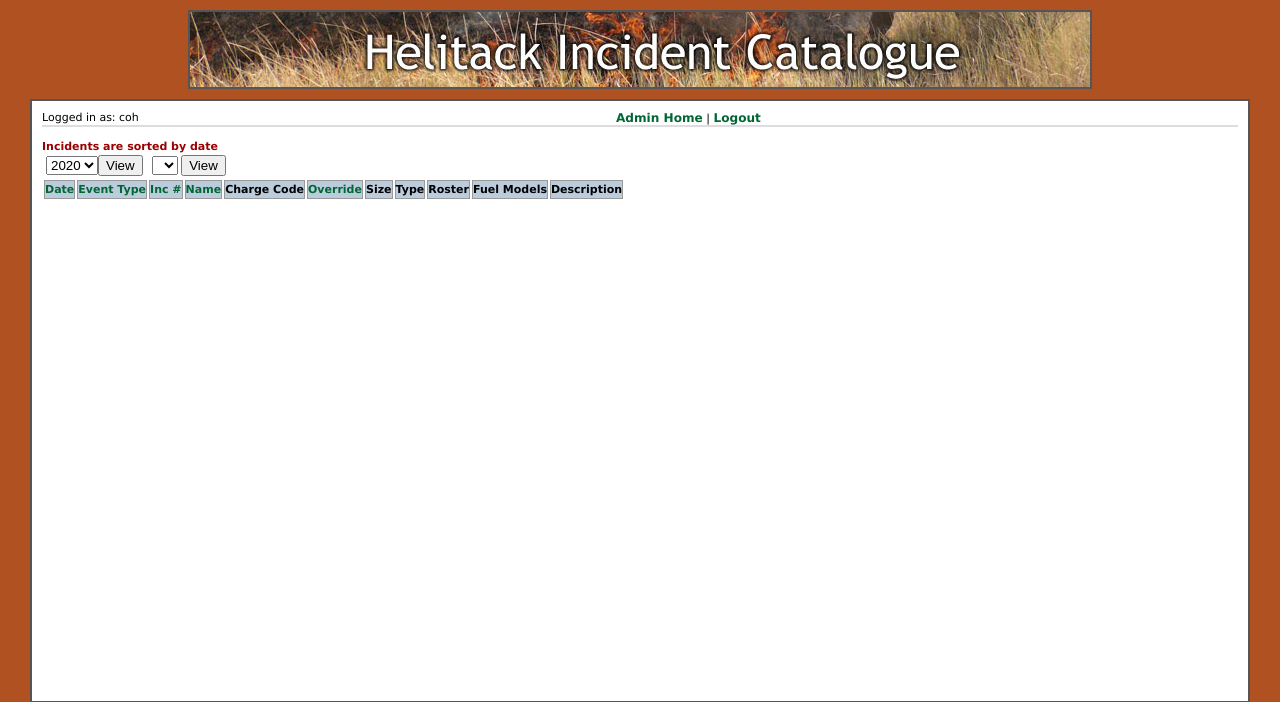
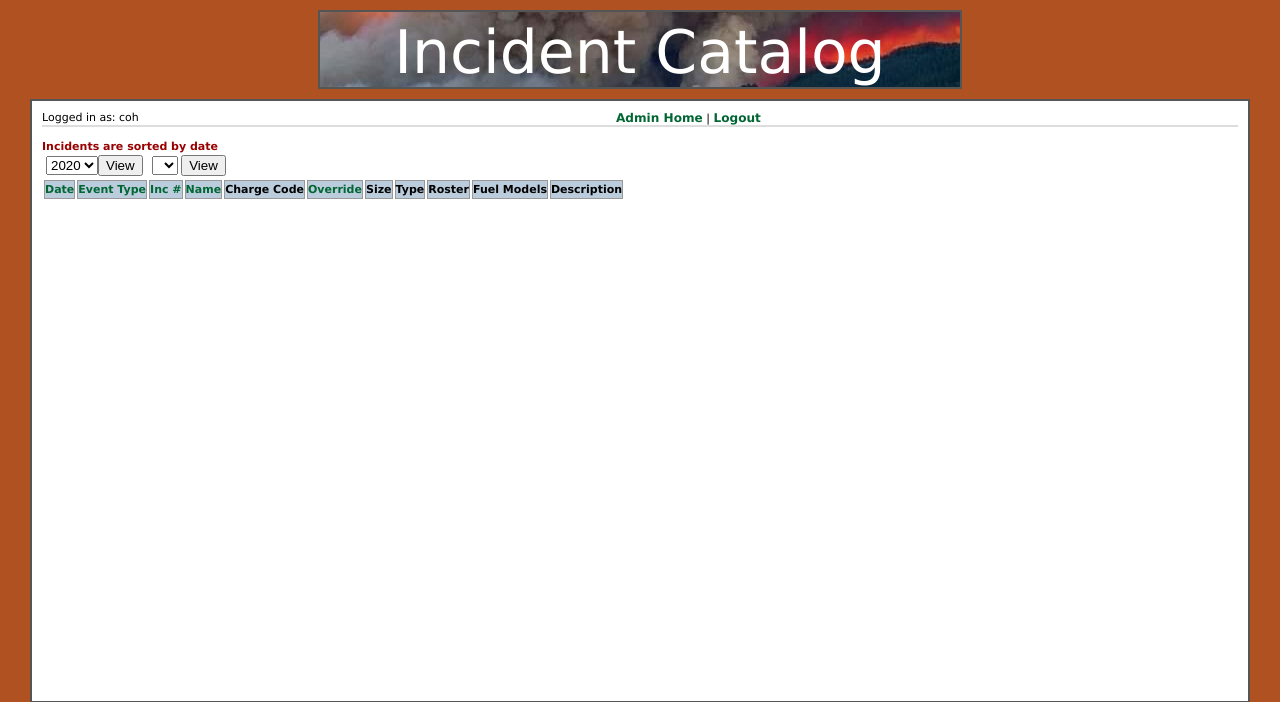
Before and after one commit to evanhsu/wildrivers, a PHP site: page /incidents/index.php in a window 1280 px wide. Shown: the top 702 px of the page. Run offline with PHP 8.4, Linux system fonts and the light colour scheme; the visitor is signed in with stand-in values (Sample User, id 1); tables that the repository leaves empty or names only in its code hold one stand-in row (values such as "Sample post"); lists and menus that the app fills with data are empty.

Commit message:
Changed Incident Catalog banner image. Banner image no longer has embedded text

```diff
--- a/incidents/index.php
+++ b/incidents/index.php
@@ -111,10 +111,13 @@
 
 
 <body>
-<div id="wrapper" style="height:75px; min-height:75px; width:900px;">
-	<div id="banner">
-        <a href="https://wildrivers.firecrew.us/incidents" style="display:block; width:900px; height:75px; padding:0;"><img src="incidents/inc_banner.jpg" style="border:none" alt="Scroll down..." /></a>
-    </div>
+<div id="wrapper" style="height:75px; min-height:75px; width:640px; position: relative;">
+	<div id="banner" style="height: 75px">
+		<span style="position: absolute; width: 100%; text-align: center; bottom: 0px; font-size: 60px; color: white;">Incident Catalog</span>
+		<a href="https://wildrivers.firecrew.us/incidents" style="display:block; padding:0;">
+			<img src="incidents/inc_banner.jpg" style="border:none" alt="Scroll down..." />
+		</a>
+	</div>
 </div>
 
 <div id="wrapper" style="width:95%;">
@@ -131,7 +134,7 @@
 				<a href=\"" . $php_self . "?function=add_line\" class=\"menulink\">Add New Incident</a> |";
 
 		//echo "	<a href=\"" . $php_self . "\" class=\"menulink\" onClick=\"open_calendar()\">View Calendar</a> |";
-		echo "<a href=\"admin/index.php\" class=\"menulink\">Admin Home</a> |
+		echo " <a href=\"admin/index.php\" class=\"menulink\">Admin Home</a> |
 				<a href=\"admin/index.php?logout=1\" class=\"menulink\">Logout</a>
 			</div><br style=\"clear:left;\">\n";
 
```
Also changed, not shown: incidents/inc_banner.jpg.
